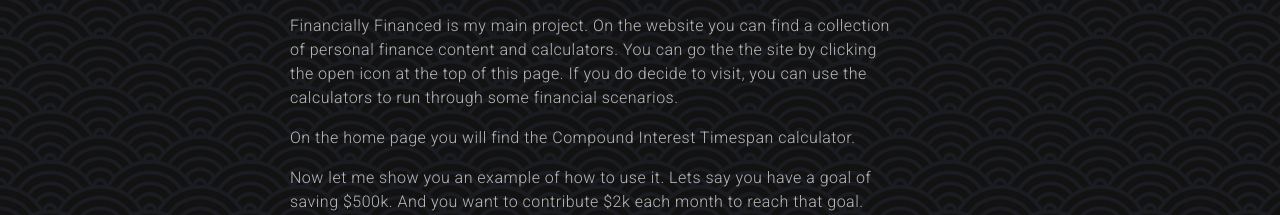
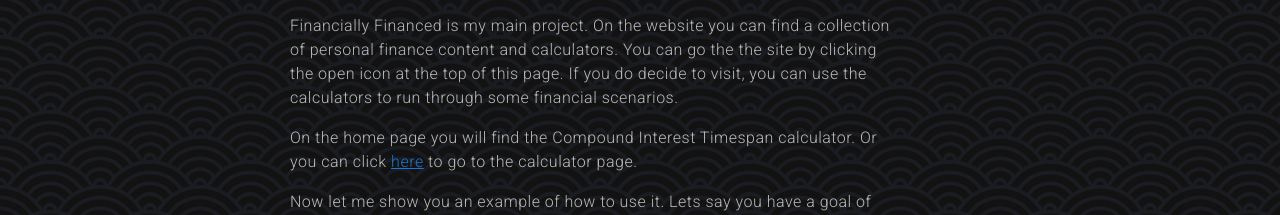
Before and after one commit to ahuff1315/anastasia-huff, a Nuxt app: page /financially-financed in a window 1280 px wide. Shown: the part 1190-1405 px from the top of the page. Built offline with nearby package versions, Linux system fonts and the light colour scheme.

Commit message:
add link to go to ci-timespan calculator page

```diff
--- a/pages/financially-financed.vue
+++ b/pages/financially-financed.vue
@@ -59,7 +59,15 @@
         </p>
         <p class="text-body-1 font-weight-light text--secondary">
           On the home page you will find the Compound Interest Timespan
-          calculator.
+          calculator. Or you can click
+          <a
+            class="d-inline-block"
+            href="https://financiallyfinanced.com/posts/ci-timespan"
+            target="_blank"
+          >
+            here
+          </a>
+          to go to the calculator page.
         </p>
         <p class="text-body-1 font-weight-light text--secondary">
           Now let me show you an example of how to use it. Lets say you have a
```
